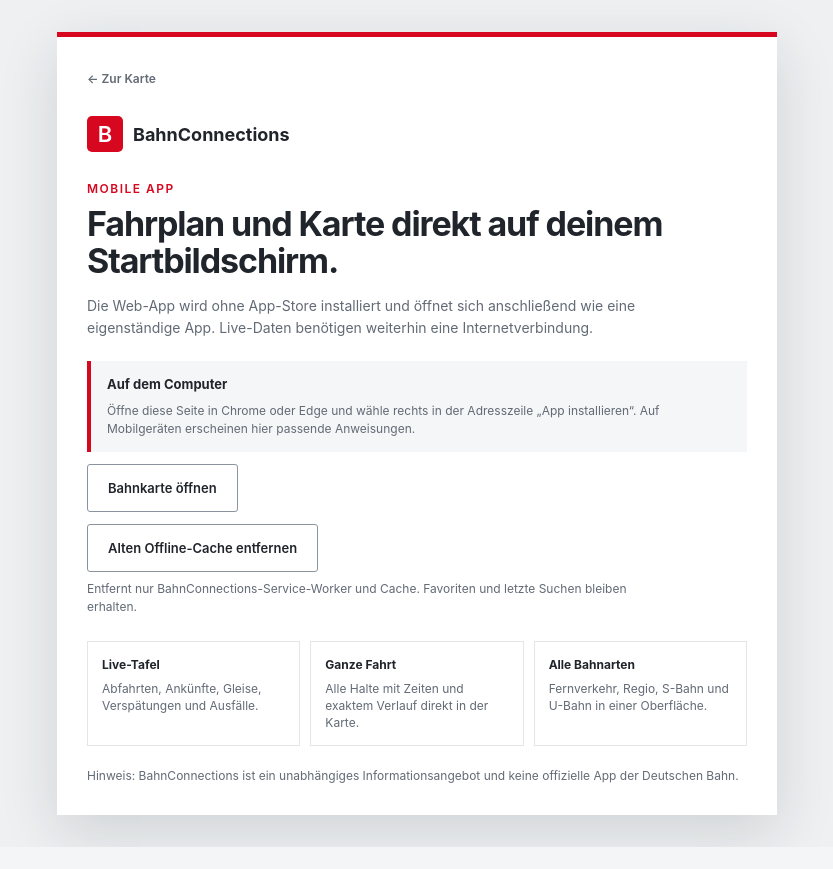
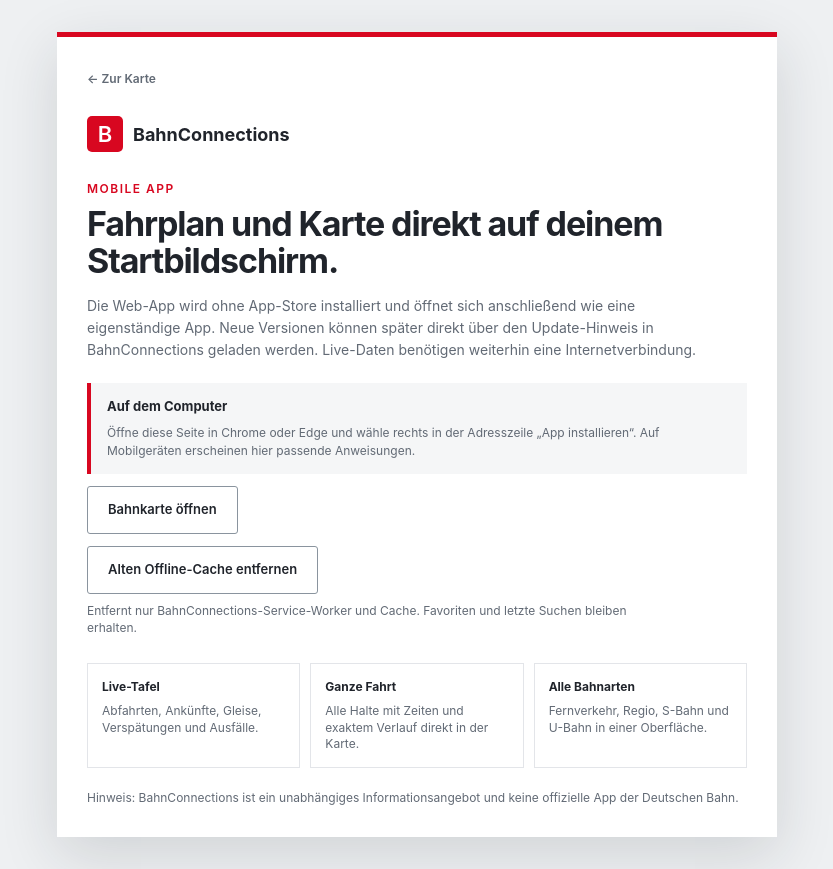
Before and after one commit to Cola968/BahnConnections, a Next.js app: page /install in a window 1280 px wide. Shown: the whole page, without its empty margins (223-1056 px from the left). Before the commit the page ends 847 px from the top, so only its background shows below. Built offline with nearby package versions, Linux system fonts and the light colour scheme.

Commit message:
V33.2: explain app update flow on install page

```diff
--- a/app/install/page.tsx
+++ b/app/install/page.tsx
@@ -9,7 +9,7 @@ export default function InstallPage() {
         <div className="install-brand"><span>B</span><b>BahnConnections</b></div>
         <p className="install-kicker">MOBILE APP</p>
         <h1>Fahrplan und Karte direkt auf deinem Startbildschirm.</h1>
-        <p className="install-intro">Die Web-App wird ohne App-Store installiert und öffnet sich anschließend wie eine eigenständige App. Live-Daten benötigen weiterhin eine Internetverbindung.</p>
+        <p className="install-intro">Die Web-App wird ohne App-Store installiert und öffnet sich anschließend wie eine eigenständige App. Neue Versionen können später direkt über den Update-Hinweis in BahnConnections geladen werden. Live-Daten benötigen weiterhin eine Internetverbindung.</p>
         <InstallClient />
         <div className="install-features"><article><b>Live-Tafel</b><span>Abfahrten, Ankünfte, Gleise, Verspätungen und Ausfälle.</span></article><article><b>Ganze Fahrt</b><span>Alle Halte mit Zeiten und exaktem Verlauf direkt in der Karte.</span></article><article><b>Alle Bahnarten</b><span>Fernverkehr, Regio, S-Bahn und U-Bahn in einer Oberfläche.</span></article></div>
         <p className="install-note">Hinweis: BahnConnections ist ein unabhängiges Informationsangebot und keine offizielle App der Deutschen Bahn.</p>
```
